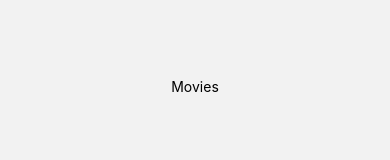
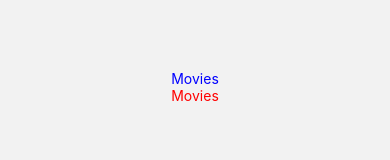
Before and after one commit to FIN443/react-native-masterclass, a React Native app: screen /Movies in a window 390 px wide. Shown: the part 343-503 px from the top of the page. Built offline with nearby package versions, Linux system fonts and the light colour scheme.

Commit message:
Styled Components Native

```diff
--- a/package.json
+++ b/package.json
@@ -25,7 +25,8 @@
     "react-native": "0.64.3",
     "react-native-safe-area-context": "3.3.2",
     "react-native-screens": "~3.10.1",
-    "react-native-web": "0.17.1"
+    "react-native-web": "0.17.1",
+    "styled-components": "^5.3.3"
   },
   "devDependencies": {
     "@babel/core": "^7.12.9"
--- a/screens/Movies.js
+++ b/screens/Movies.js
@@ -1,12 +1,21 @@
 import React from "react";
-import { TouchableOpacity, View, Text } from "react-native";
+import styled from "styled-components/native";
+
+const Btn = styled.View`
+  flex: 1;
+  justify-content: center;
+  align-items: center;
+`;
+
+const Title = styled.Text`
+  color: ${(props) => (props.seleted ? "blue" : "red")};
+`;
 
 const Movies = ({ navigation: { navigate } }) => (
-  <TouchableOpacity
-    onPress={() => navigate("Stack", { screen: "Three" })}
-    style={{ flex: 1, justifyContent: "center", alignItems: "center" }}
-  >
-    <Text>Movies</Text>
-  </TouchableOpacity>
+  <Btn onPress={() => navigate("Stack", { screen: "Three" })}>
+    <Title seleted={true}>Movies</Title>
+    <Title seleted={false}>Movies</Title>
+  </Btn>
 );
+
 export default Movies;
```
Also changed, not shown: 1 other file (tests, documents, lock files or other folders).
